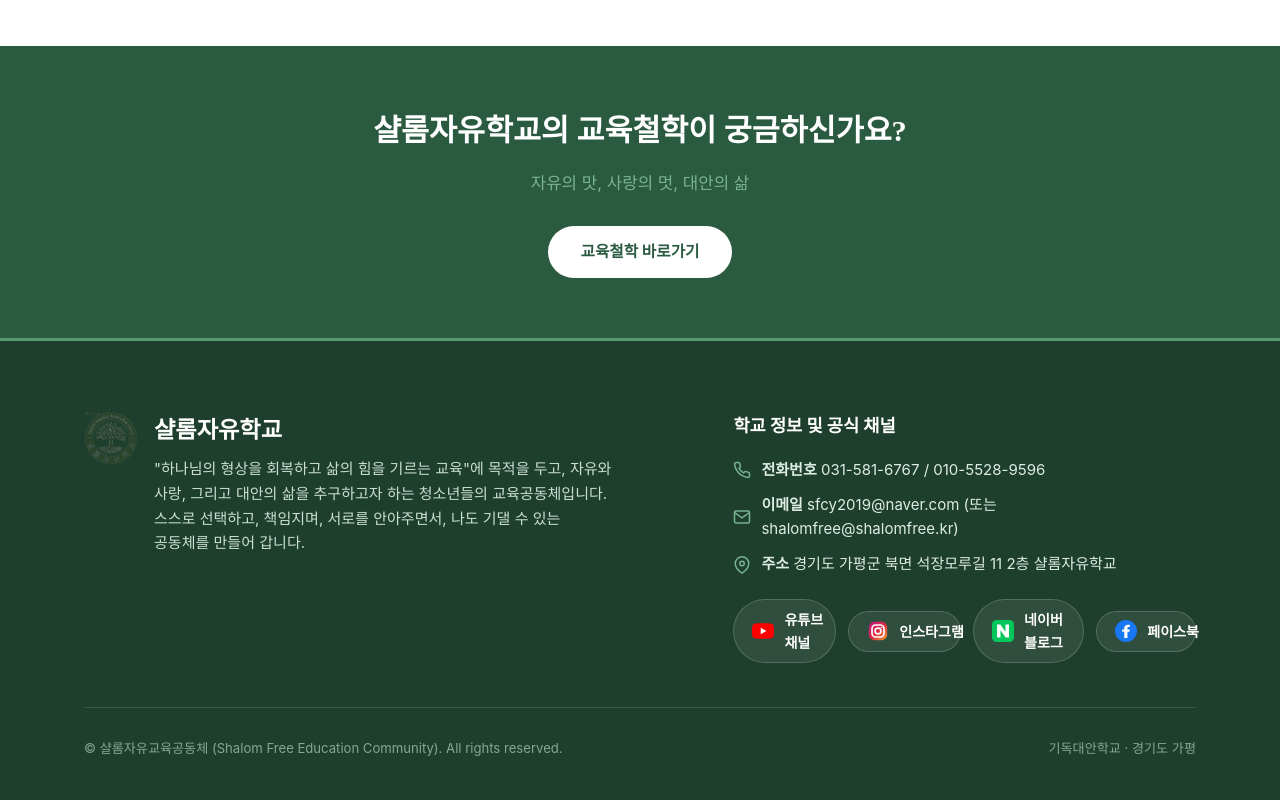
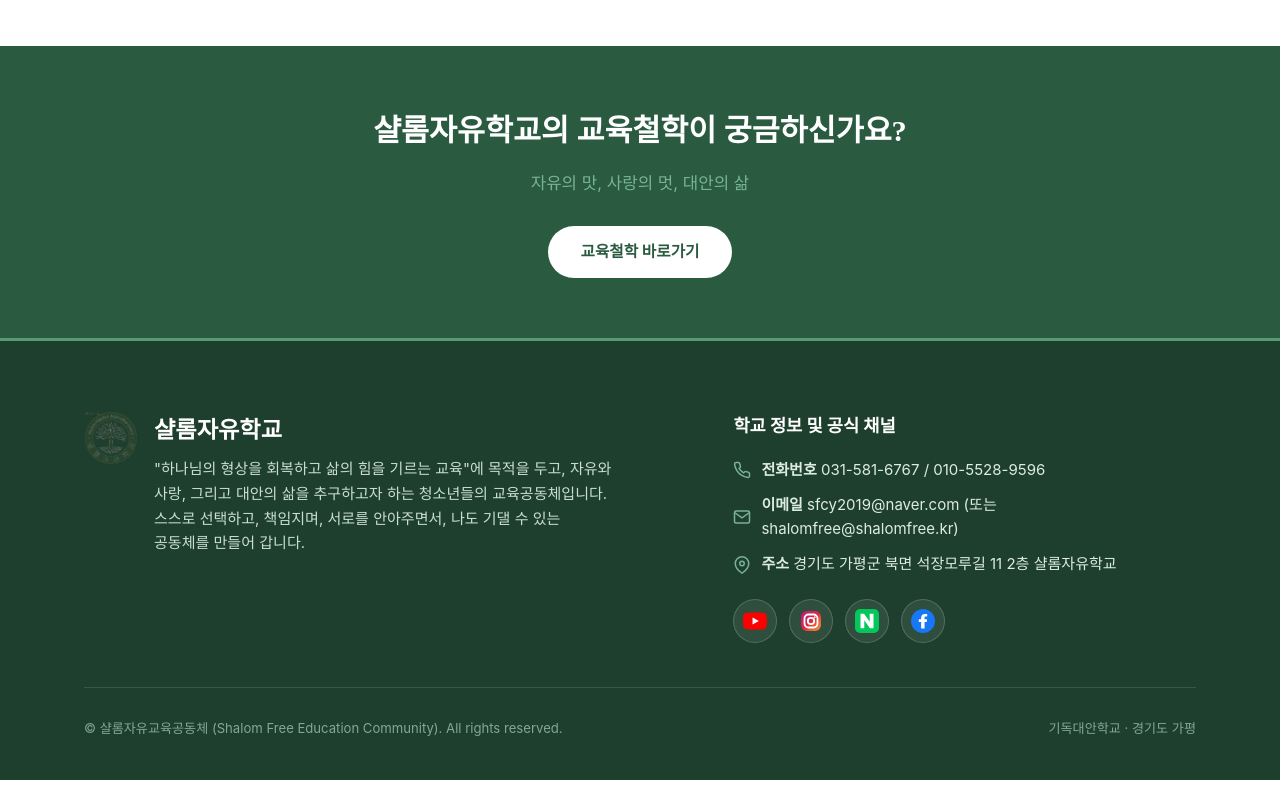
Before and after one commit to 12124653yh/shalom-freeschool, a plain HTML site: page curriculum.html in a window 1280 px wide. Shown: the part 3559-4359 px from the top of the page. Drawn offline with Linux system fonts and the light colour scheme; a web font is replaced by a local one.

Commit message:
style: 푸터 SNS 링크 텍스트 제거 및 깔끔한 원형 로고 아이콘 버튼으로 변경

```diff
--- a/curriculum.html
+++ b/curriculum.html
@@ -582,24 +582,20 @@
           </div>
 
           <div class="footer-social-links">
-            <a href="https://www.youtube.com/@devote7joy" target="_blank" rel="noopener noreferrer" class="social-btn">
-              <img src="images/icon_youtube.svg" alt="유튜브 로고" class="social-icon-img">
-              유튜브 채널
+            <a href="https://www.youtube.com/@devote7joy" target="_blank" rel="noopener noreferrer" class="social-icon-btn" aria-label="샬롬자유학교 유튜브 채널" title="유튜브 채널">
+              <img src="images/icon_youtube.svg" alt="유튜브" class="social-icon-img">
             </a>
 
-            <a href="https://www.instagram.com/shalom_freedom/" target="_blank" rel="noopener noreferrer" class="social-btn">
-              <img src="images/icon_instagram.svg" alt="인스타그램 로고" class="social-icon-img">
-              인스타그램
+            <a href="https://www.instagram.com/shalom_freedom/" target="_blank" rel="noopener noreferrer" class="social-icon-btn" aria-label="샬롬자유학교 인스타그램" title="인스타그램">
+              <img src="images/icon_instagram.svg" alt="인스타그램" class="social-icon-img">
             </a>
 
-            <a href="https://m.blog.naver.com/sfcy2019?tab=1" target="_blank" rel="noopener noreferrer" class="social-btn">
-              <img src="images/icon_naver_blog.svg" alt="네이버 블로그 로고" class="social-icon-img">
-              네이버 블로그
+            <a href="https://m.blog.naver.com/sfcy2019?tab=1" target="_blank" rel="noopener noreferrer" class="social-icon-btn" aria-label="샬롬자유학교 네이버 블로그" title="네이버 블로그">
+              <img src="images/icon_naver_blog.svg" alt="네이버 블로그" class="social-icon-img">
             </a>
 
-            <a href="https://www.facebook.com/share/18oFF7Y9Ua/?mibextid=wwXIfr" target="_blank" rel="noopener noreferrer" class="social-btn">
-              <img src="images/icon_facebook.svg" alt="페이스북 로고" class="social-icon-img">
-              페이스북
+            <a href="https://www.facebook.com/share/18oFF7Y9Ua/?mibextid=wwXIfr" target="_blank" rel="noopener noreferrer" class="social-icon-btn" aria-label="샬롬자유학교 페이스북" title="페이스북">
+              <img src="images/icon_facebook.svg" alt="페이스북" class="social-icon-img">
             </a>
           </div>
         </div>
--- a/style.css
+++ b/style.css
@@ -656,40 +656,43 @@ footer {
   gap: 12px;
 }
 
-.social-btn {
+.social-btn,
+.social-icon-btn {
   display: inline-flex;
   align-items: center;
-  gap: 10px;
+  justify-content: center;
+  width: 44px;
+  height: 44px;
   background-color: rgba(255, 255, 255, 0.08);
   border: 1px solid rgba(255, 255, 255, 0.18);
-  color: #ffffff;
-  padding: 8px 18px;
-  border-radius: var(--radius-full);
-  font-size: 0.88rem;
-  font-weight: 600;
+  border-radius: 50%;
   transition: all 0.25s ease;
   backdrop-filter: blur(4px);
-}
-
-.social-btn .social-icon-img {
-  width: 22px;
-  height: 22px;
+  cursor: pointer;
+  padding: 0;
+  flex-shrink: 0;
+}
+
+.social-btn .social-icon-img,
+.social-icon-btn .social-icon-img {
+  width: 24px;
+  height: 24px;
   object-fit: contain;
-  flex-shrink: 0;
   display: block;
   transition: transform 0.25s ease;
 }
 
-.social-btn:hover {
-  background-color: rgba(255, 255, 255, 0.18);
-  border-color: rgba(255, 255, 255, 0.35);
-  color: #ffffff;
-  transform: translateY(-2px);
-  box-shadow: 0 4px 14px rgba(0, 0, 0, 0.25);
-}
-
-.social-btn:hover .social-icon-img {
-  transform: scale(1.15);
+.social-btn:hover,
+.social-icon-btn:hover {
+  background-color: rgba(255, 255, 255, 0.2);
+  border-color: rgba(255, 255, 255, 0.45);
+  transform: translateY(-3px) scale(1.08);
+  box-shadow: 0 6px 18px rgba(0, 0, 0, 0.3);
+}
+
+.social-btn:hover .social-icon-img,
+.social-icon-btn:hover .social-icon-img {
+  transform: scale(1.1);
 }
 
 .footer-bottom {
```
Also changed, not shown: index.html (+8 -12 lines), philosophy.html (+8 -12 lines).
